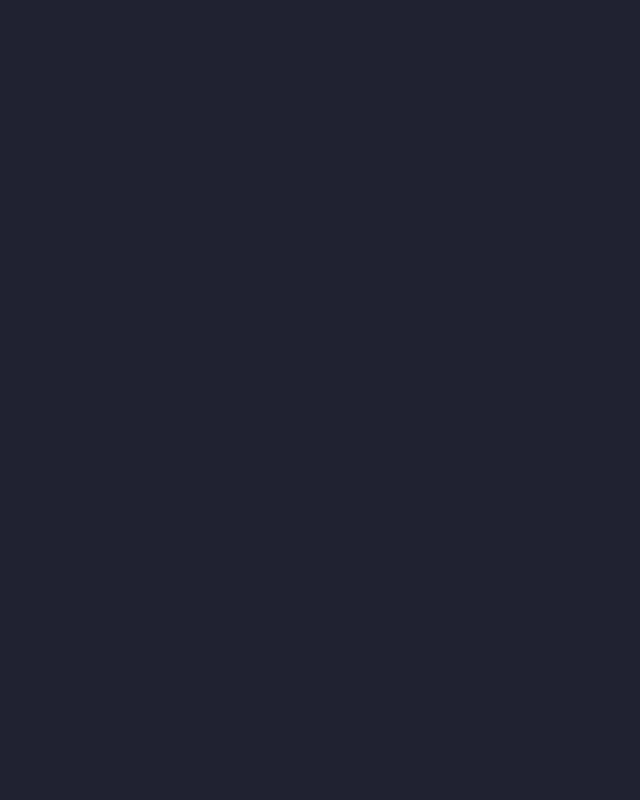
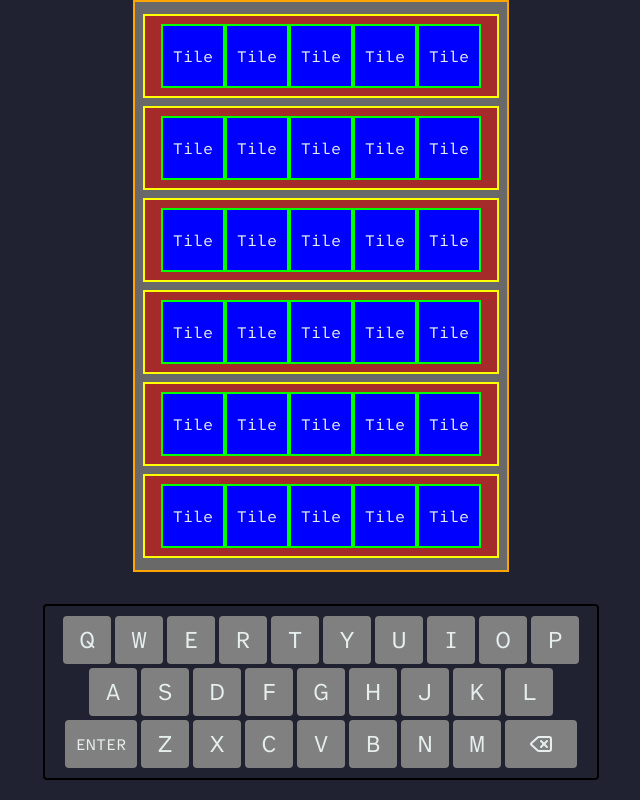
Before and after one commit to dominicbrauer/web-wordle, an Astro site in the folder web/: page /game in a window 1280 px wide. Shown: the whole page, without its empty margins (319-959 px from the left). Built offline with nearby package versions, Linux system fonts and the light colour scheme; Astro itself is replaced by a stand-in of ours.

Commit message:
Add word-grid and keyboard on /game

```diff
--- a/web/src/components/LoginForm.astro
+++ b/web/src/components/LoginForm.astro
@@ -1,5 +1,5 @@
 ---
-import '../styles/global.css'
+
 ---
 
 <div class="form-container">
--- /dev/null
+++ b/web/src/components/game/DigitalKeyboard.astro
@@ -0,0 +1,32 @@
+---
+import KeyRow from "./keyboard/KeyRow.astro";
+import KeyTile from "./keyboard/KeyTile.astro";
+import DeleteIcon from "../../../public/delete.svg";
+
+const firstRow = ['Q', 'W', 'E', 'R', 'T', 'Y', 'U', 'I', 'O', 'P'];
+const secondRow = ['A', 'S', 'D', 'F', 'G', 'H', 'J', 'K', 'L'];
+const thirdRow = ['Z', 'X', 'C', 'V', 'B', 'N', 'M'];
+---
+
+<div class="keyboard-container">
+  <KeyRow keys={ firstRow }></KeyRow>
+  <KeyRow keys={ secondRow }></KeyRow>
+  <KeyRow keys={ thirdRow }>
+    <KeyTile slot="enter-key" class="enter-key">
+      ENTER
+    </KeyTile>
+    <KeyTile slot="delete-key" class="delete-key">
+      <DeleteIcon class="delete-icon" />
+    </KeyTile>
+  </KeyRow>
+</div>
+
+<style>
+  .keyboard-container {
+    margin: 2rem auto;
+    width: fit-content;
+    border: 2px solid black;
+    padding: .5rem 1rem;
+    border-radius: .25rem;
+  }
+</style>
--- /dev/null
+++ b/web/src/components/game/WordGrid.astro
@@ -0,0 +1,27 @@
+---
+import WordRow from "./wordgrid/WordRow.astro";
+
+
+---
+
+<div class="word-grid">
+  <WordRow></WordRow>
+  <WordRow></WordRow>
+  <WordRow></WordRow>
+  <WordRow></WordRow>
+  <WordRow></WordRow>
+  <WordRow></WordRow>
+</div>
+
+<style>
+  .word-grid {
+    display: flex;
+    flex-direction: column;
+    background-color: dimgray;
+    border: 2px solid orange;
+    width: fit-content;
+    height: fit-content;
+    padding: .5rem;
+    margin: auto;
+  }
+</style>
--- /dev/null
+++ b/web/src/components/game/keyboard/KeyRow.astro
@@ -0,0 +1,25 @@
+---
+import KeyTile from "./KeyTile.astro";
+
+const { keys } = Astro.props;
+---
+
+<div class="key-row">
+  <slot name="enter-key" />
+
+  {keys.map((char: string) => (
+    <KeyTile>{char}</KeyTile>
+  ))}
+
+  <slot name="delete-key" />
+</div>
+
+<style>
+  .key-row {
+    display: flex;
+    flex-direction: row;
+    width: 100%;
+    justify-content: center;
+    padding: 2px 0;
+  }
+</style>
--- /dev/null
+++ b/web/src/components/game/keyboard/KeyTile.astro
@@ -0,0 +1,30 @@
+---
+const { class: className, ...rest } = Astro.props;
+---
+
+<div class:list={[ 'key-tile', className]}>
+  <slot />
+</div>
+
+<style>
+  .key-tile {
+    width: 3rem;
+    height: 3rem;
+    font-size: 1.5em;
+    padding: .5rem;
+    margin: 0 2px;
+    background-color: gray;
+    display: flex;
+    justify-content: center;
+    align-items: center;
+    border-radius: 4px;
+  }
+
+  .enter-key {
+    font-size: 1em;
+  }
+
+  .delete-key, .enter-key {
+    width: 4.5rem;
+  }
+</style>
--- /dev/null
+++ b/web/src/components/game/wordgrid/CharTile.astro
@@ -0,0 +1,19 @@
+---
+
+---
+
+<div class="word-tile">
+  Tile
+</div>
+
+<style>
+  .word-tile {
+    width: 4rem;
+    height: 4rem;
+    background-color: blue;
+    border: 2px solid lime;
+    display: flex;
+    justify-content: center;
+    align-items: center;
+  }
+</style>
--- /dev/null
+++ b/web/src/components/game/wordgrid/WordRow.astro
@@ -0,0 +1,25 @@
+---
+import CharTile from "./CharTile.astro";
+
+
+---
+
+<div class="word-row">
+  <CharTile></CharTile>
+  <CharTile></CharTile>
+  <CharTile></CharTile>
+  <CharTile></CharTile>
+  <CharTile></CharTile>
+</div>
+
+<style>
+  .word-row {
+    display: flex;
+    flex-direction: row;
+    background-color: brown;
+    width: fit-content;
+    padding: .5rem 1rem;
+    margin: .25rem 0;
+    border: 2px solid yellow;
+  }
+</style>
--- a/web/src/pages/game/index.astro
+++ b/web/src/pages/game/index.astro
@@ -1,9 +1,12 @@
 ---
+import DigitalKeyboard from "../../components/game/DigitalKeyboard.astro"
+import WordGrid from "../../components/game/WordGrid.astro"
 import Layout from "../../layouts/Layout.astro"
 
 ---
 
 <Layout>
-
+  <WordGrid></WordGrid>
+  <DigitalKeyboard></DigitalKeyboard>
 </Layout>
 <script></script>
```
Also changed, not shown: web/public/delete.svg (added).
